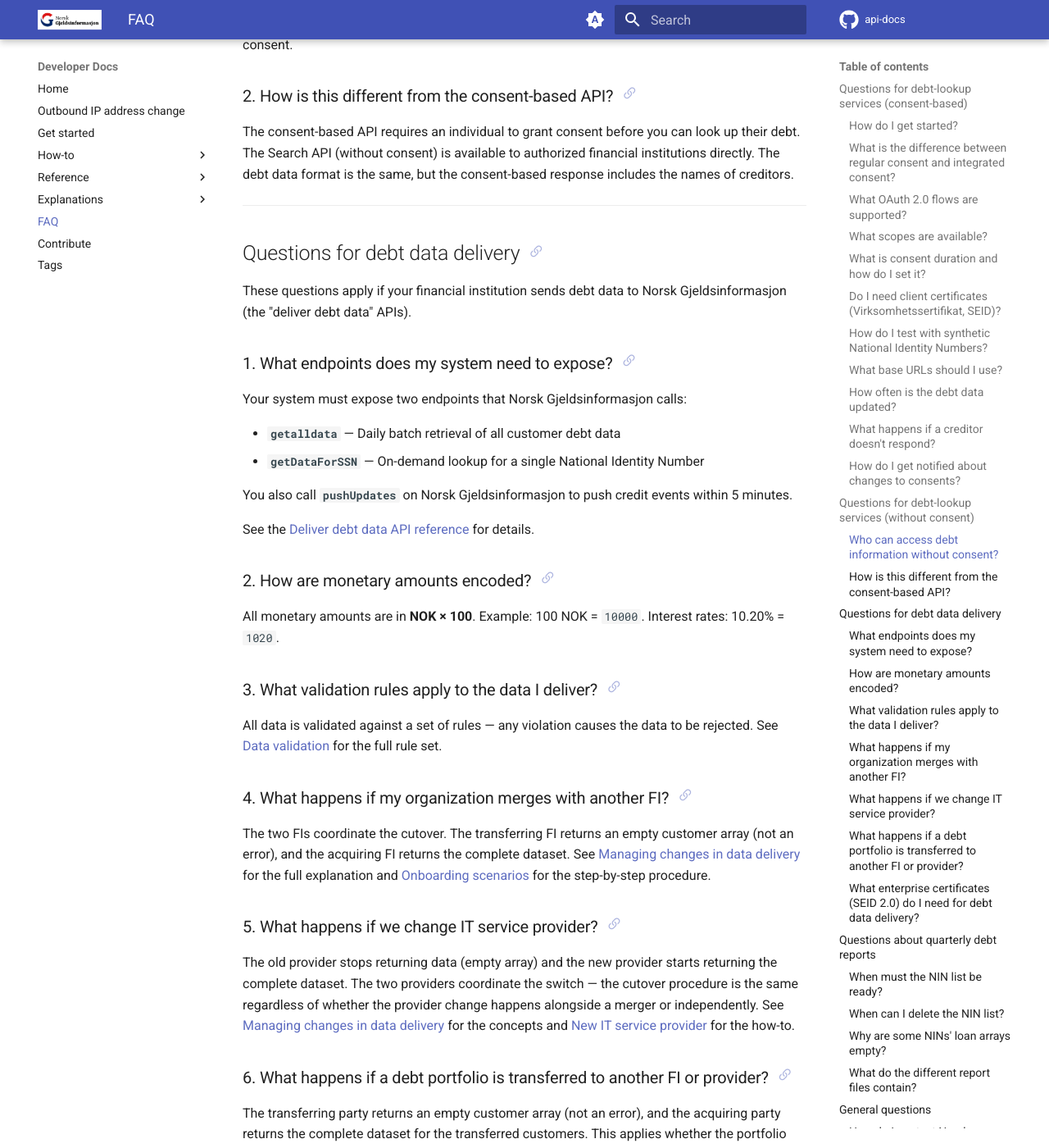
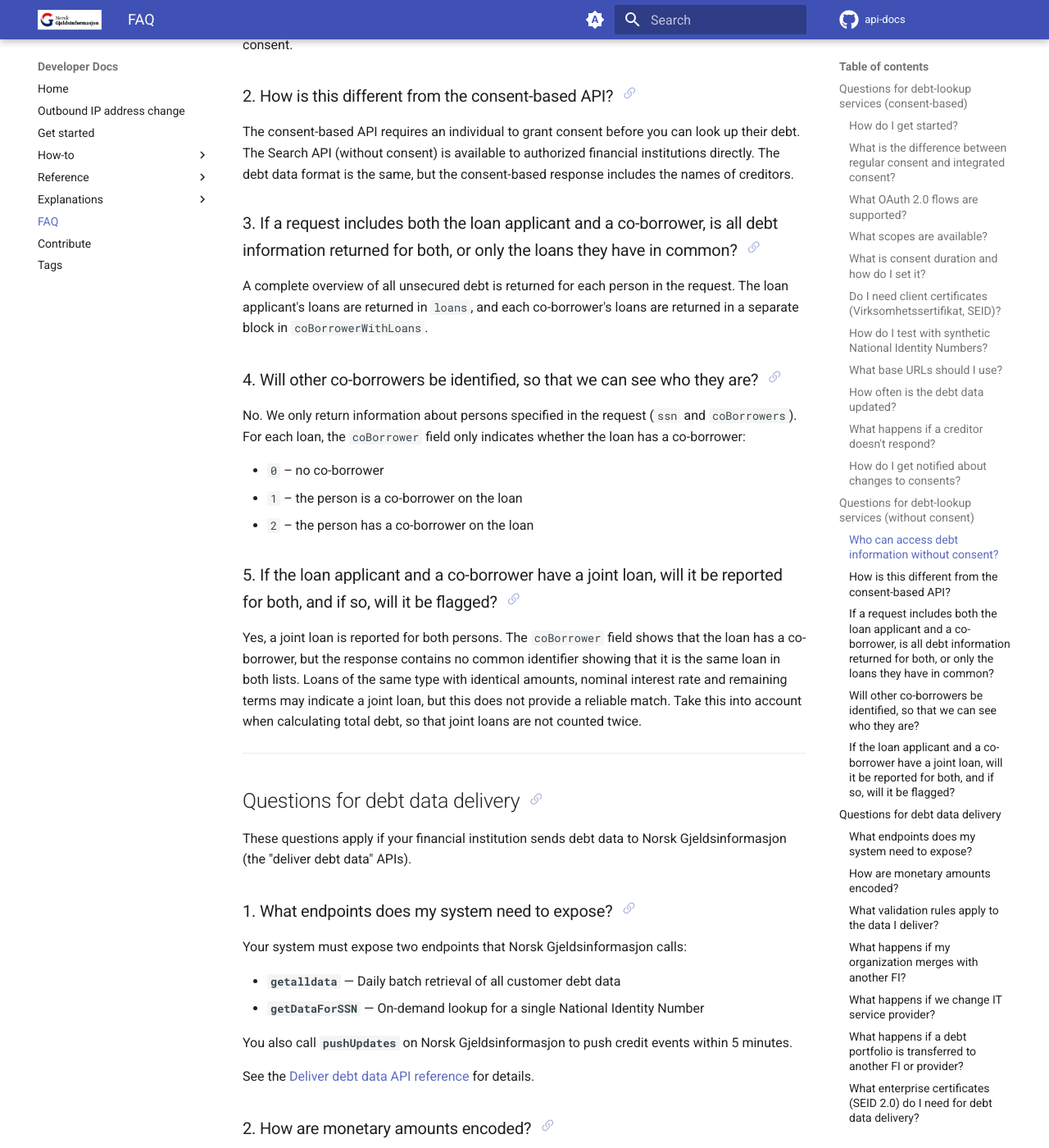
Before and after one commit to norsk-gjeldsinformasjon/api-docs, an MkDocs documentation site: the page built from docs/faq.md, in a window 1280 px wide and 1400 px high, scrolled down 2984 px. Shown: the whole window at 82% size. Built offline with MkDocs 1.6.1 and Material for MkDocs 9.7.7, drawn with Linux system fonts in a browser that asks for light colours; comment, search, counter and statistics services are not loaded.

Commit message:
Added co-borrower FAQ entries to FI Search API documentation
Financial institutions using the Search API (without consent) were
unclear about how debt is returned when requesting data for both a
loan applicant and co-borrowers. Specifically, they needed to know:
- Whether all debt or only joint debt is returned
- Whether undisclosed co-borrowers are revealed
- How to avoid double-counting joint loans in credit assessments

Added three FAQ entries explaining the coBorrowerWithLoans response
structure to prevent incorrect debt calculations in loan processing.

```diff
--- a/docs/faq.md
+++ b/docs/faq.md
@@ -105,6 +105,22 @@ Access is regulated by the [Norwegian Debt Information Act](https://lovdata.no/d
 
 The consent-based API requires an individual to grant consent before you can look up their debt. The Search API (without consent) is available to authorized financial institutions directly. The debt data format is the same, but the consent-based response includes the names of creditors.
 
+### If a request includes both the loan applicant and a co-borrower, is all debt information returned for both, or only the loans they have in common?
+
+A complete overview of all unsecured debt is returned for each person in the request. The loan applicant's loans are returned in `loans`, and each co-borrower's loans are returned in a separate block in `coBorrowerWithLoans`.
+
+### Will other co-borrowers be identified, so that we can see who they are?
+
+No. We only return information about persons specified in the request (`ssn` and `coBorrowers`). For each loan, the `coBorrower` field only indicates whether the loan has a co-borrower:
+
+- `0` – no co-borrower
+- `1` – the person is a co-borrower on the loan
+- `2` – the person has a co-borrower on the loan
+
+### If the loan applicant and a co-borrower have a joint loan, will it be reported for both, and if so, will it be flagged?
+
+Yes, a joint loan is reported for both persons. The `coBorrower` field shows that the loan has a co-borrower, but the response contains no common identifier showing that it is the same loan in both lists. Loans of the same type with identical amounts, nominal interest rate and remaining terms may indicate a joint loan, but this does not provide a reliable match. Take this into account when calculating total debt, so that joint loans are not counted twice.
+
 ---
 
 ## Questions for debt data delivery
```
